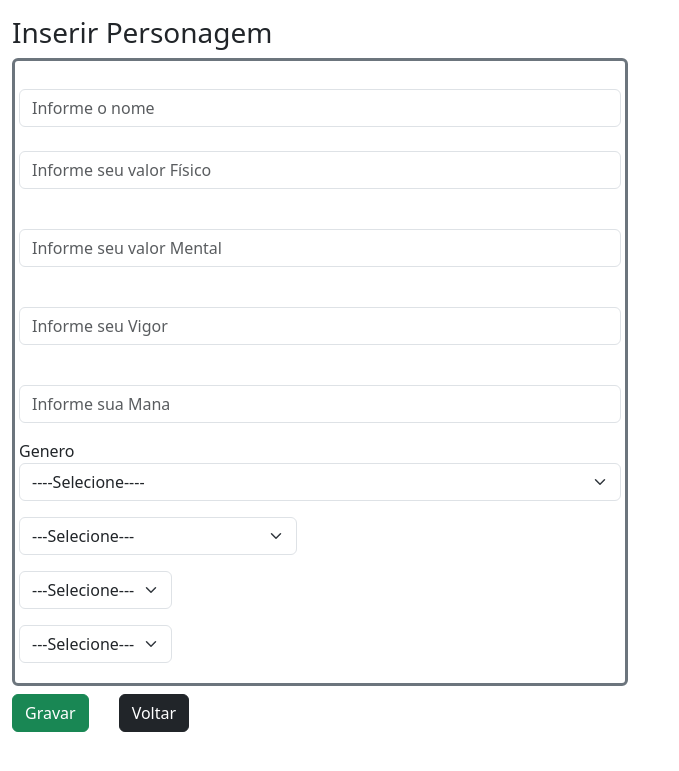
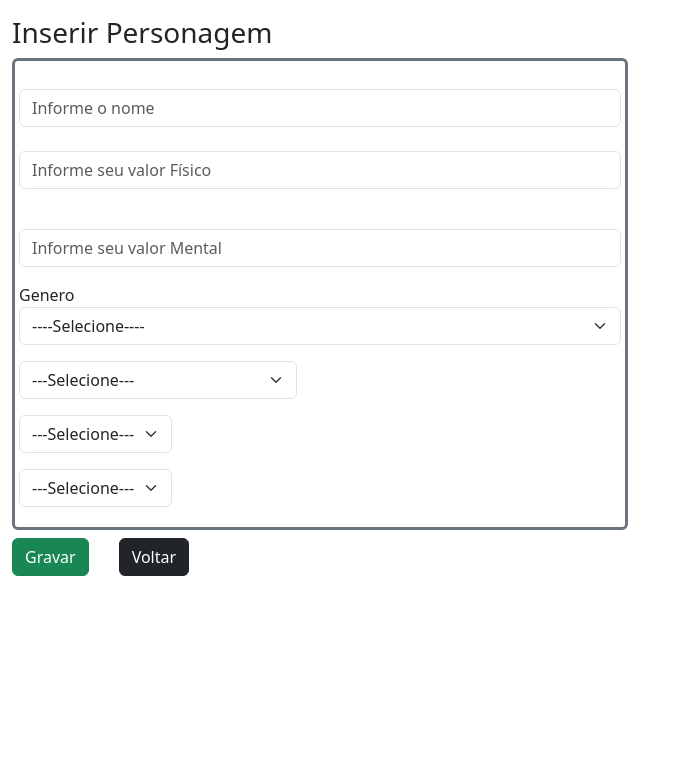
Before and after one commit to Dedekk12/skytens, a PHP site: page /view/personagem/inserir.php in a window 1280 px wide. Shown: the top 771 px of the page, without its empty margins (0-679 px from the left). Run offline with PHP 8.4, Linux system fonts and the light colour scheme; data comes from the database, SQL or seed files in the repository.

Commit message:
Add files via upload

```diff
--- a/sistema/view/personagem/form.php
+++ b/sistema/view/personagem/form.php
@@ -8,6 +8,7 @@ TODO - CRIAR SISTEMA DE LISTAGEM PARA AS CLASSES PODER,RACA,CONJUNTO PARA UTILIZ
 $cursoControl = new CursoControl();
 $cursos = $cursoControl->listar();
 */
+
 
 $conjuntoControl = new ConjuntoController();
 $conjuntos = $conjuntoControl->listar();
@@ -28,8 +29,9 @@ include(__DIR__ . "/../include/header.php");
 
 <div class="row">
     <div class="mt-3">
-        <h3><?= ($personagem && ($personagem->getId() > 0)) ? "Alterar" : "Inserir"
-            ?> Personagem</h3>
+        <h3>
+        <?= ($personagem && ($personagem->getIdPersonagem() > 0)) ? "Alterar" : "Inserir"?>
+         Personagem</h3>
     </div>
     <div class="col-6">
         <form action="" method="post">
@@ -73,36 +75,6 @@ include(__DIR__ . "/../include/header.php");
                         class="form-control">
                 </div>
 
-                <div class="mb-3">
-                    <label for="txtVigor" class="form-label"></label>
-                    <input
-                        value="<?= '' //($aluno != null) ? $aluno->getIdade() : ''
-                                ?>"
-                        type="number"
-                        name="vigor"
-                        id="txtVigor"
-                        min="0"
-                        step="0.1"
-                        placeholder="Informe seu Vigor"
-                        class="form-control">
-                </div>
-                <div class="mb-3">
-                    <label for="txtMana" class="form-label"></label>
-                    <input
-                        value="<?= '' //($aluno != null) ? $aluno->getIdade() : ''
-                                ?>"
-                        type="number"
-                        name="mana"
-                        id="txtMana"
-                        min="0"
-                        step="0.1"
-                        placeholder="Informe sua Mana"
-                        class="form-control">
-                </div>
-
-
-
-
                 <div class="mb-3" class="form-floating">
                     <label for="selGenero">Genero</label>
                     <select name="genero" id="selGenero" class="form-select">
@@ -116,7 +88,7 @@ include(__DIR__ . "/../include/header.php");
 
                 <div class="mb-3" class="form-floating">
                     <label for="selConjunto" label>
-                        <select name="Conjunto" id="selConjunto" class="form-select">
+                        <select name="conjunto" id="selConjunto" class="form-select">
                             <!-- Conjuntos criados dinamicamente -->
                             <option>---Selecione---</option>
                             <?php foreach ($conjuntos as $c): ?>
@@ -131,7 +103,7 @@ include(__DIR__ . "/../include/header.php");
 
                 <div class="mb-3" class="form-floating">
                     <label for="selPoder" label>
-                        <select name="Poder" id="selPoder" class="form-select">
+                        <select name="poder" id="selPoder" class="form-select">
                             <!-- Poderes criados dinamicamente -->
                             <option>---Selecione---</option>
                             <?php foreach ($poderes as $p): ?>
@@ -146,7 +118,7 @@ include(__DIR__ . "/../include/header.php");
 
                 <div class="mb-3" class="form-floating">
                     <label for="selRaca" label>
-                        <select name="Raca" id="selRaca" class="form-select">
+                        <select name="raca" id="selRaca" class="form-select">
                             <!-- Cursos criados dinamicamente -->
                             <option>---Selecione---</option>
                             <?php foreach ($racas as $r): ?>
@@ -160,13 +132,15 @@ include(__DIR__ . "/../include/header.php");
                 </div>
 
 
+            <div class="mb-3">
+              <input type="hidden" name="id" value="<?= $personagem ? $personagem->getIdPersonagem() : 0 ?>"></input>
+            </div>
 
-                <div class="mb-3">
-                    <input type="hidden" name="id" value="<?= $personagem ? $personagem->getId() : 0 ?>"></input>
-                </div>
 
             </div>
             <!--Fechamento de  border -->
+
+
 
             <!-- botões -->
             <div class="row">
@@ -187,19 +161,26 @@ include(__DIR__ . "/../include/header.php");
     </div>
     <!-- Fechameento col-6 (form) -->
 
-    <!--
+
     <div class="col-6">
-        <div class="mt-3 <?= '' //$msgErro ? "alert alert-danger" : ''
-                            ?>">
-            <?= '' //$msgErro
-            ?>
-        </div>
+        <?php if($msgErro): ?>
+            <div class="alert alert-danger mt-3">
+                <?= $msgErro ?>
+            </div>
+        <?php endif; ?>
     </div>
-    fechamento col-6 (MsgErro) -->
+    <!-- fechamento col-6 (MsgErro) -->
 
 </div>
 <!-- fechamento row (MsgErro + form)
 
+
+
+
+
+
+
+
 <?php
 include(__DIR__ . "/../include/footer.php");
 ?>
--- a/sistema/view/personagem/listar.php
+++ b/sistema/view/personagem/listar.php
@@ -31,8 +31,6 @@ include(__DIR__ . "/../include/header.php");
         <th>Mana</th>
         <th>Conjunto</th>
         <th>Poder</th>
-        <th></th>
-        <th></th>
 
     </tr>
 
@@ -47,8 +45,6 @@ include(__DIR__ . "/../include/header.php");
         <td><?= $p->getMana() ?></td>
         <td><?= $p->getConjunto()->getNome() ?></td>
         <td><?= $p->getPoder()->getNome() ?></td>
-        <td><a href="alterar.php?id=<?= $p->getIdPersonagem() ?>">Alterar</a></td>
-        <td><a href="excluir.php?id=<?= $p->getIdPersonagem() ?>" onclick="return confirm('Confirmar a exclusão?')">Excluir</a></td>
     </tr>
     <?php endforeach; ?>
 </table>
```
Also changed, not shown: sistema/view/personagem/inserir.php (+32 -25 lines).
